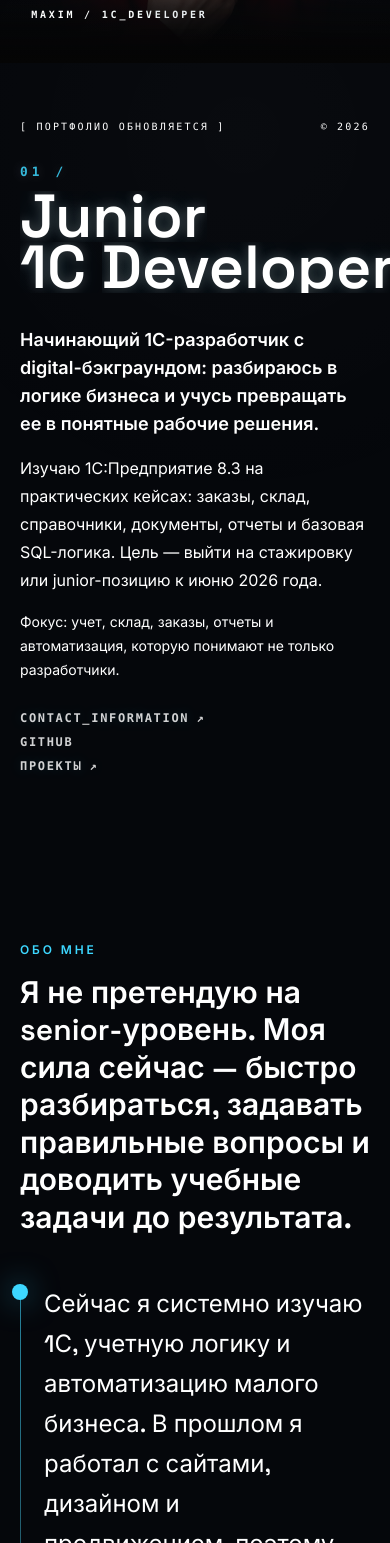
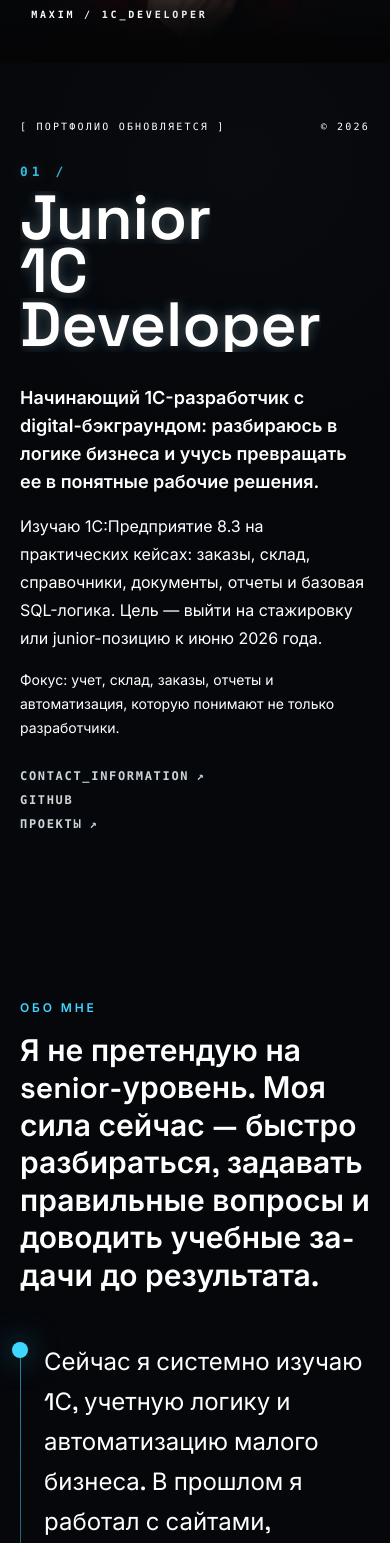
Before and after one commit to MAx-ICTU/DevShakov, a React (Vite) app: page / in a window 390 px wide. Shown: the part 457-2000 px from the top of the page. Built offline with nearby package versions, Linux system fonts and the light colour scheme.

Commit message:
Fix mobile heading overflow

```diff
--- a/src/components/SectionHeader.tsx
+++ b/src/components/SectionHeader.tsx
@@ -11,7 +11,7 @@ export function SectionHeader({ eyebrow, title, locale, align = "left" }: Sectio
   return (
     <div className={align === "center" ? "mx-auto max-w-3xl text-center" : "max-w-3xl"}>
       <p className="mb-4 text-xs font-semibold uppercase tracking-[0.24em] text-cyan">{eyebrow[locale]}</p>
-      <h2 className="font-display text-3xl font-semibold leading-tight text-white sm:text-4xl lg:text-5xl">{title[locale]}</h2>
+      <h2 className="safe-heading font-display text-3xl font-semibold leading-tight text-white sm:text-4xl lg:text-5xl">{title[locale]}</h2>
     </div>
   );
 }
--- a/src/pages/AboutPage.tsx
+++ b/src/pages/AboutPage.tsx
@@ -17,7 +17,7 @@ export function AboutPage({ locale }: AboutPageProps) {
         <SplitTextReveal
           as="h1"
           text={locale === "ru" ? "Сначала контекст, потом код" : "Business context before code"}
-          className="max-w-5xl font-display text-[clamp(3rem,8vw,8rem)] font-semibold leading-[0.9] text-white text-glow"
+          className="safe-heading max-w-5xl font-display text-[clamp(2.6rem,13vw,5.2rem)] font-semibold leading-[0.92] text-white text-glow sm:text-[clamp(3.5rem,8vw,8rem)]"
         />
       </section>
       <About locale={locale} />
--- a/src/pages/ContactPage.tsx
+++ b/src/pages/ContactPage.tsx
@@ -32,7 +32,7 @@ export function ContactPage({ locale }: ContactPageProps) {
               [ contact route ]
             </p>
             <TextParticleTrail as="div" intensity={1.1} className="block w-fit max-w-full">
-              <h1 className="max-w-[10ch] break-words font-display text-[clamp(3rem,10vw,6.6rem)] font-semibold leading-[0.88] text-white text-glow sm:max-w-none">
+              <h1 className="safe-heading max-w-full font-display text-[clamp(2.45rem,12.4vw,4.8rem)] font-semibold leading-[0.92] text-white text-glow sm:text-[clamp(3.4rem,10vw,6.6rem)]">
                 <SplitTextReveal text="CONTACT" />
                 <span className="block">
                   <SplitTextReveal text="INFORMATION" delay={0.08} />
@@ -48,7 +48,7 @@ export function ContactPage({ locale }: ContactPageProps) {
               animate={{ opacity: 1, y: 0, filter: "blur(0px)" }}
               transition={{ duration: 0.72, delay: 0.22, ease: easing }}
             >
-              <p className="font-display text-[clamp(2.2rem,5vw,4.7rem)] font-semibold leading-none text-white">
+              <p className="safe-heading font-display text-[clamp(2rem,9vw,3.2rem)] font-semibold leading-none text-white sm:text-[clamp(2.2rem,5vw,4.7rem)]">
                 Get in contact
               </p>
               <p className="mt-5 max-w-xl text-base font-semibold leading-7 text-white/72 sm:text-lg">
--- a/src/pages/ProjectsPage.tsx
+++ b/src/pages/ProjectsPage.tsx
@@ -15,7 +15,7 @@ export function ProjectsPage({ locale }: ProjectsPageProps) {
         <SplitTextReveal
           as="h1"
           text={locale === "ru" ? "Практические портфолио-кейсы" : "Practical portfolio cases"}
-          className="max-w-5xl font-display text-[clamp(3rem,8vw,8rem)] font-semibold leading-[0.9] text-white text-glow"
+          className="safe-heading max-w-5xl font-display text-[clamp(2.6rem,13vw,5.2rem)] font-semibold leading-[0.92] text-white text-glow sm:text-[clamp(3.5rem,8vw,8rem)]"
         />
       </section>
       <Projects locale={locale} />
--- a/src/sections/Hero.tsx
+++ b/src/sections/Hero.tsx
@@ -95,7 +95,7 @@ export function Hero({ locale }: HeroProps) {
             <TextParticleTrail as="div" intensity={1.25} className="block w-fit max-w-full">
               <h1
                 data-transition-out
-                className="max-w-[12.8ch] font-display text-[clamp(3.8rem,7.6vw,8.5rem)] font-semibold leading-[0.84] tracking-normal text-white text-glow"
+                className="safe-heading max-w-full font-display text-[clamp(3rem,16vw,5.8rem)] font-semibold leading-[0.86] tracking-normal text-white text-glow sm:max-w-[12.8ch] sm:text-[clamp(4rem,7.6vw,8.5rem)]"
               >
                 <span className="mb-3 block font-mono text-[clamp(0.8rem,1.15vw,1rem)] font-bold leading-none tracking-[0.32em] text-cyan/85">
                   01 /
@@ -103,7 +103,7 @@ export function Hero({ locale }: HeroProps) {
                 <span className="block">
                   <SplitTextReveal text="Junior" delay={0.2} />
                 </span>
-                <span className="block whitespace-nowrap">
+                <span className="block sm:whitespace-nowrap">
                   <SplitTextReveal text="1C Developer" delay={0.27} />
                 </span>
               </h1>
--- a/src/sections/Projects.tsx
+++ b/src/sections/Projects.tsx
@@ -70,7 +70,7 @@ function WorkCard({ project, index, locale }: WorkCardProps) {
           </motion.span>
         </div>
 
-        <h3 className="font-display text-3xl font-semibold leading-tight text-white">{project.title[locale]}</h3>
+        <h3 className="safe-heading font-display text-3xl font-semibold leading-tight text-white">{project.title[locale]}</h3>
         <p className="mt-5 text-sm leading-6 text-slate-300">{project.description[locale]}</p>
 
         <div className="mt-7 flex flex-wrap gap-2">
@@ -111,7 +111,7 @@ export function Projects({ locale }: ProjectsProps) {
             <SplitTextReveal
               as="h2"
               text={locale === "ru" ? "Практические проекты для портфолио и первых собеседований" : "Practical works for portfolio and first interviews"}
-              className="font-display text-4xl font-semibold leading-none text-white sm:text-6xl lg:text-7xl"
+              className="safe-heading font-display text-[clamp(2.4rem,11vw,4rem)] font-semibold leading-none text-white sm:text-6xl lg:text-7xl"
             />
           </div>
           <p className="max-w-sm text-sm leading-6 text-slate-400">
--- a/src/sections/Skills.tsx
+++ b/src/sections/Skills.tsx
@@ -15,7 +15,7 @@ export function Skills({ locale }: SkillsProps) {
           <div className="mb-14 grid gap-6 lg:grid-cols-[1fr_0.45fr] lg:items-end">
             <div className="max-w-4xl">
             <p className="mb-4 text-xs font-semibold uppercase tracking-[0.24em] text-cyan">Skills</p>
-            <h2 className="font-display text-4xl font-semibold leading-none text-white sm:text-6xl">
+            <h2 className="safe-heading font-display text-4xl font-semibold leading-none text-white sm:text-6xl">
               {locale === "ru" ? "Навыки, которые складываются в практическую разработку." : "Skills that form practical development capability."}
             </h2>
             </div>
--- a/src/styles/index.css
+++ b/src/styles/index.css
@@ -89,6 +89,13 @@ textarea {
   text-shadow:
     0 0 12px rgba(255, 255, 255, 0.24),
     0 0 28px rgba(61, 215, 255, 0.14);
+}
+
+.safe-heading {
+  max-width: 100%;
+  overflow-wrap: anywhere;
+  word-break: normal;
+  hyphens: auto;
 }
 
 .terminal-link {
```
